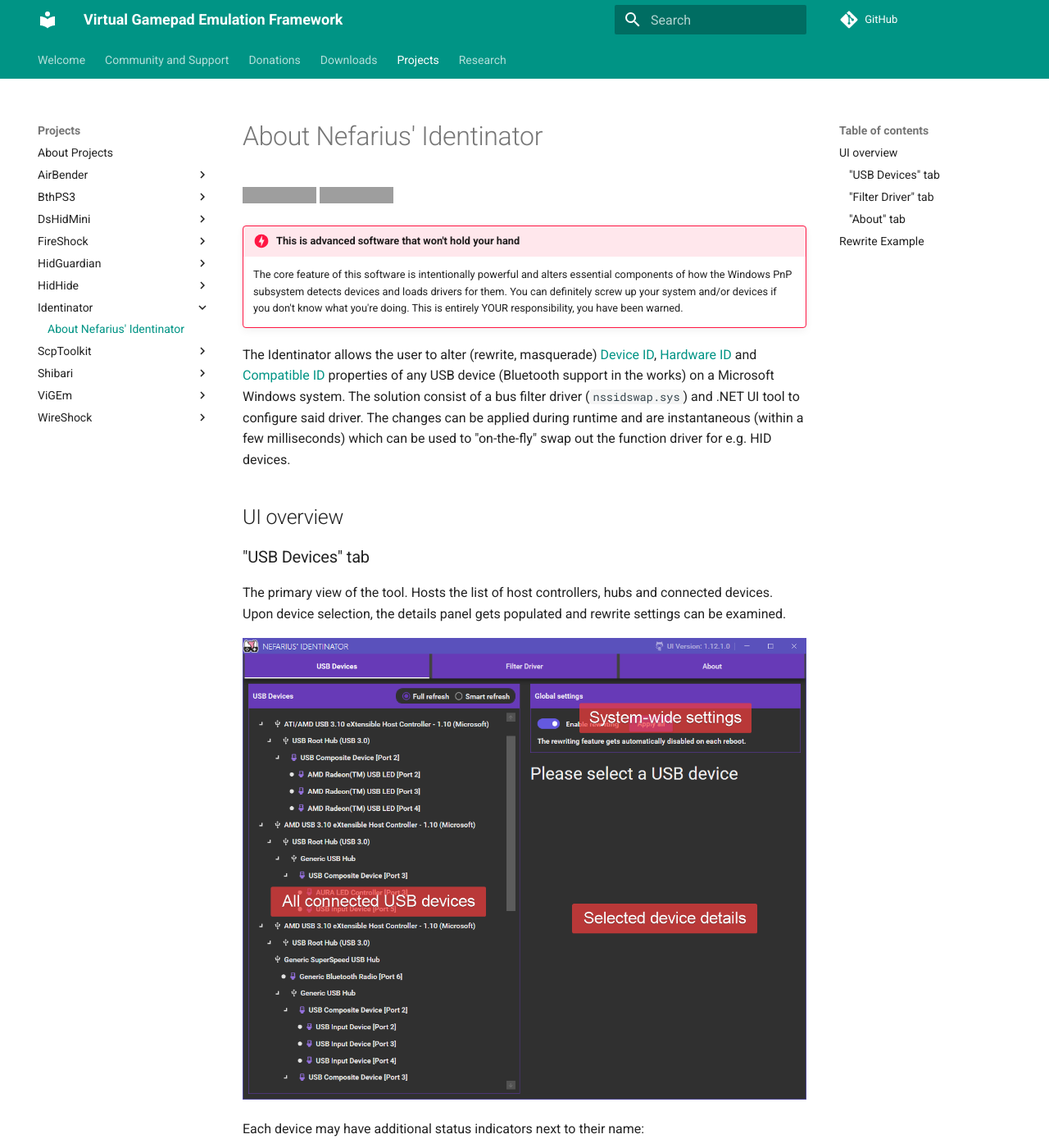
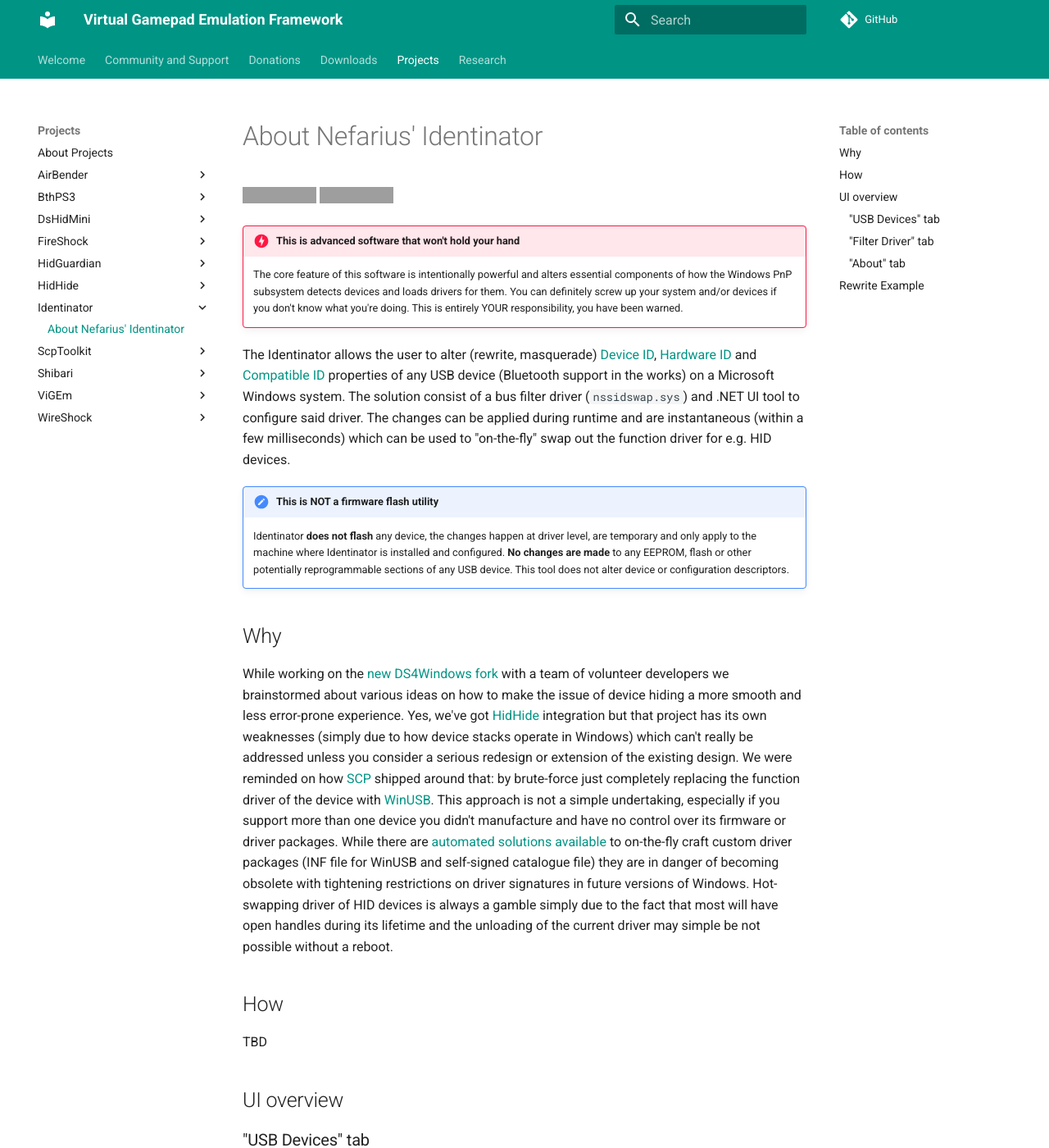
Before and after one commit to nefarius/ViGEm.github.io, an MkDocs documentation site: the page built from docs/projects/Identinator/index.md, in a window 1280 px wide and 1400 px high. Shown: the whole window at 82% size. Built offline with MkDocs 1.6.1 and Material for MkDocs 9.7.7, drawn with Linux system fonts in a browser that asks for light colours; comment, search, counter and statistics services are not loaded; grey boxes are pictures that could not be loaded.

Commit message:
Added note

```diff
--- a/docs/projects/Identinator/index.md
+++ b/docs/projects/Identinator/index.md
@@ -6,6 +6,17 @@
     The core feature of this software is intentionally powerful and alters essential components of how the Windows PnP subsystem detects devices and loads drivers for them. You can definitely screw up your system and/or devices if you don't know what you're doing. This is entirely YOUR responsibility, you have been warned.
 
 The Identinator allows the user to alter (rewrite, masquerade) [Device ID](https://docs.microsoft.com/en-us/windows-hardware/drivers/install/device-ids), [Hardware ID](https://docs.microsoft.com/en-us/windows-hardware/drivers/install/hardware-ids) and [Compatible ID](https://docs.microsoft.com/en-us/windows-hardware/drivers/install/compatible-ids) properties of any USB device (Bluetooth support in the works) on a Microsoft Windows system. The solution consist of a bus filter driver (`nssidswap.sys`) and .NET UI tool to configure said driver. The changes can be applied during runtime and are instantaneous (within a few milliseconds) which can be used to "on-the-fly" swap out the function driver for e.g. HID devices.
+
+!!! note "This is NOT a firmware flash utility"
+    Identinator **does not flash** any device, the changes happen at driver level, are temporary and only apply to the machine where Identinator is installed and configured. **No changes are made** to any EEPROM, flash or other potentially reprogrammable sections of any USB device. This tool does not alter device or configuration descriptors.
+
+## Why
+
+While working on the [new DS4Windows fork](https://github.com/CircumSpector/DS4Windows) with a team of volunteer developers we brainstormed about various ideas on how to make the issue of device hiding a more smooth and less error-prone experience. Yes, we've got [HidHide](https://github.com/ViGEm/HidHide) integration but that project has its own weaknesses (simply due to how device stacks operate in Windows) which can't really be addressed unless you consider a serious redesign or extension of the existing design. We were reminded on how [SCP](https://github.com/nefarius/ScpToolkit/) shipped around that: by brute-force just completely replacing the function driver of the device with [WinUSB](https://docs.microsoft.com/en-us/windows-hardware/drivers/usbcon/winusb). This approach is not a simple undertaking, especially if you support more than one device you didn't manufacture and have no control over its firmware or driver packages. While there are [automated solutions available](https://github.com/pbatard/libwdi) to on-the-fly craft custom driver packages (INF file for WinUSB and self-signed catalogue file) they are in danger of becoming obsolete with tightening restrictions on driver signatures in future versions of Windows. Hot-swapping driver of HID devices is always a gamble simply due to the fact that most will have open handles during its lifetime and the unloading of the current driver may simple be not possible without a reboot.
+
+## How
+
+TBD
 
 ## UI overview
 
```
